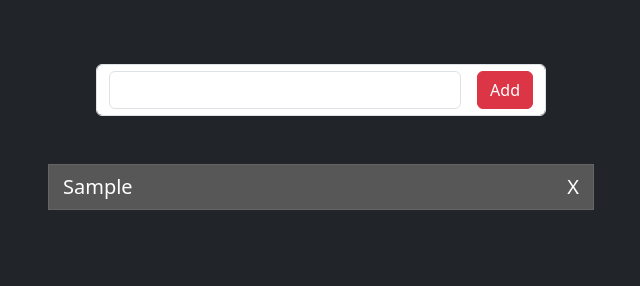
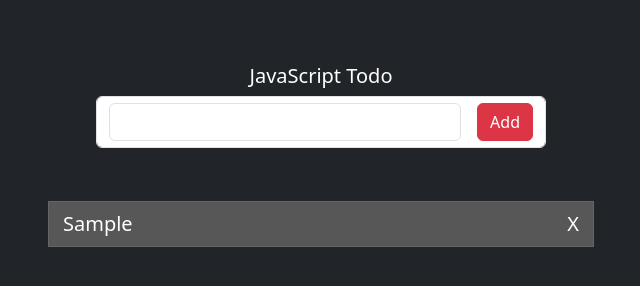
Before and after one commit to imsandeep1073/TODO, a plain HTML site: page index.html in a window 1280 px wide. Both pictures are taken after typing "Sample" into the empty fields and a click on the button "Add". Shown: the whole page, without its empty margins (319-959 px from the left). Drawn offline with nearby package versions, Linux system fonts and the light colour scheme.

Commit message:
final Commit done

```diff
--- a/index.html
+++ b/index.html
@@ -4,7 +4,7 @@
 <head>
     <meta charset="UTF-8">
     <meta name="viewport" content="width=device-width, initial-scale=1.0">
-    <title>TODO</title>
+    <title>Pure JavaScript Todo Project</title>
     <link href="https://cdn.jsdelivr.net/npm/bootstrap@5.3.3/dist/css/bootstrap.min.css" rel="stylesheet"
         integrity="sha384-QWTKZyjpPEjISv5WaRU9OFeRpok6YctnYmDr5pNlyT2bRjXh0JMhjY6hW+ALEwIH" crossorigin="anonymous">
     <script src="https://cdn.jsdelivr.net/npm/bootstrap@5.3.3/dist/js/bootstrap.bundle.min.js"
@@ -23,6 +23,9 @@
         font-size: 20px;
         display: flex;
         justify-content: space-between;
+        margin-top: 5px;
+        margin-bottom: 5px;
+
     }
 
     span {
@@ -36,14 +39,14 @@
         <div class="row mt-3">
             <div class="col-lg-6 col-12 mx-auto">
                 <div class=" p-5">
-                    <!-- <h5 class="text-center text-white">Todo</h5> -->
+                    <h5 class="text-center text-white">JavaScript Todo</h5>
                     <div class="form-control d-flex gap-3 justify-content-center">
                         <input type="text" class="form-control shadow-none" id="addTodo">
                         <button class="btn btn-danger" type="submit" id="addData">Add</button>
                     </div>
                 </div>
                 <div class="mx-auto"></div>
-                    <ol class="task p-0" id="allTask"></ol>
+                    <ol class="task p-0 mt-1 mb-1" id="allTask"></ol>
                 </div>
             </div>
         </div>
```
